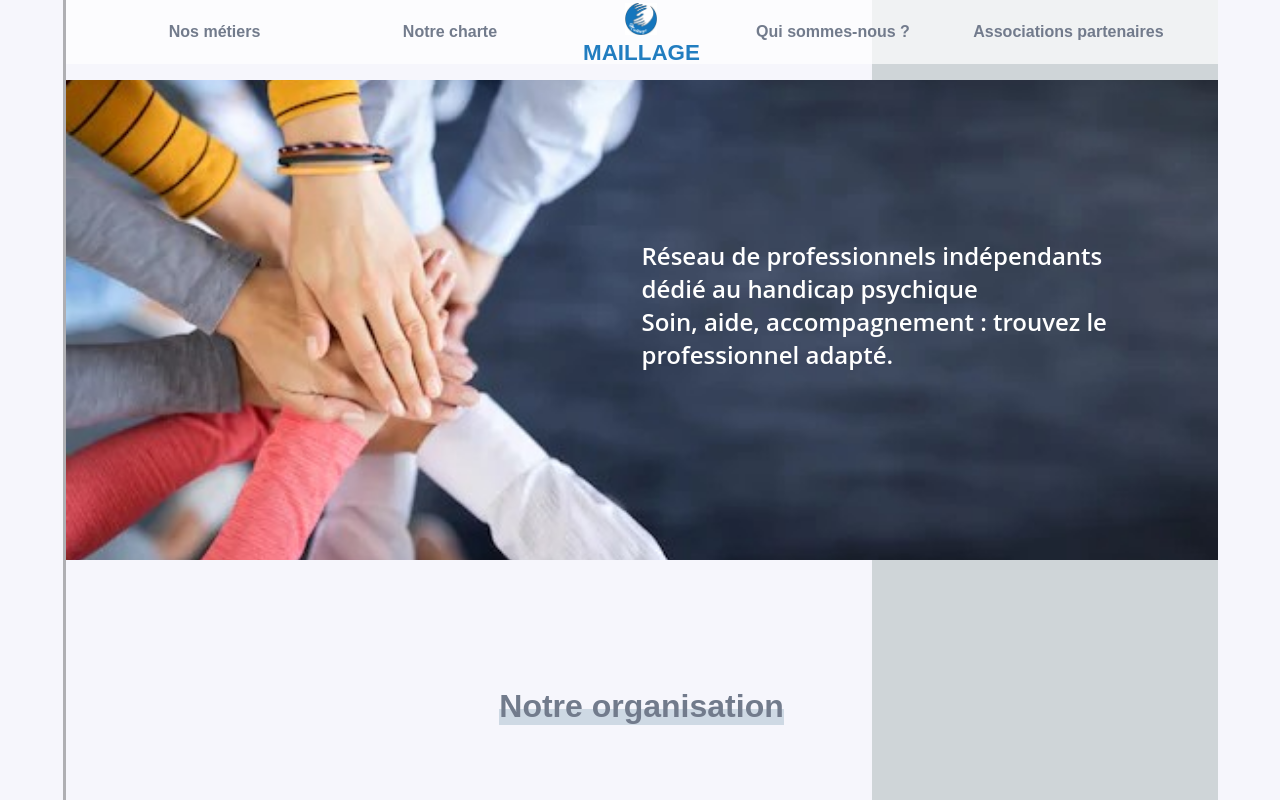
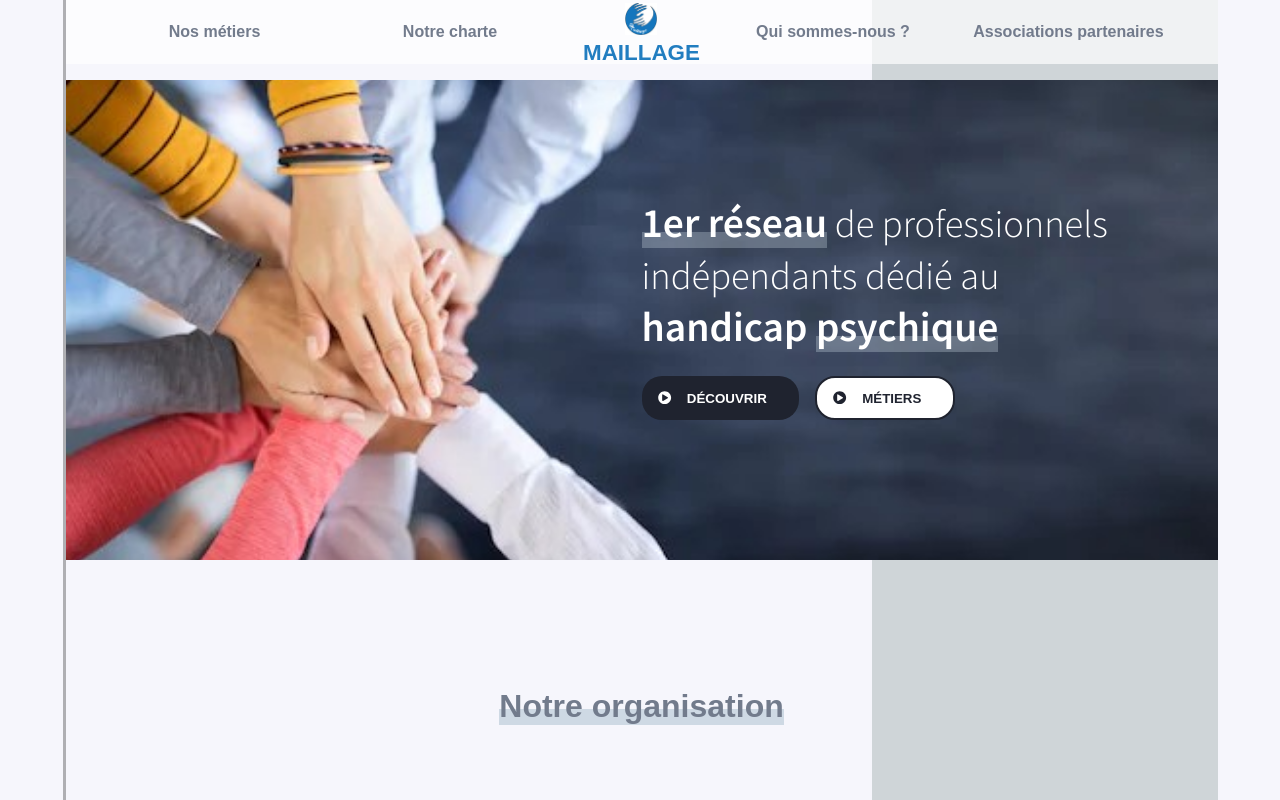
Before and after one commit to ElisePatrikainen/maillage_react, a React (Create React App) app: page / in a window 1280 px wide. Shown: the top 800 px of the page. Built offline with nearby package versions, Linux system fonts and the light colour scheme; grey boxes are pictures that could not be loaded.

Commit message:
feature: front-page cards

```diff
--- a/public/index.html
+++ b/public/index.html
@@ -24,6 +24,7 @@
       work correctly both with client-side routing and a non-root public URL.
       Learn how to configure a non-root public URL by running `npm run build`.
     -->
+    <link href="https://fonts.googleapis.com/css?family=Source+Sans+Pro:300,600&display=swap" rel="stylesheet">
     <title>React App</title>
   </head>
   <body>
--- a/src/App.css
+++ b/src/App.css
@@ -7,7 +7,7 @@ button {
   cursor: pointer;
 }
 
-h1::before, .before-title::before {
+h1::before, .title-underlined::before {
   content: " ";
   position: absolute;
   bottom: 0;
--- a/src/front-page/FrontPageContent.css
+++ b/src/front-page/FrontPageContent.css
@@ -8,17 +8,36 @@
     justify-content: center;
 }
 
-.fp-section button {
+button {
+    border-radius: 20px;
+    padding: 0.8rem 2rem;
+    text-transform: uppercase;
+    border: none;
+    font-weight: bold;
+}
+
+.icon {
+    margin-right: 1rem;
+}
+
+.section-button {
     background-color: #adadad;
-    border-radius: 20px;
-    padding: 1rem 3rem;
-    text-transform: uppercase;
     color: white;
-    border: none;
     right: 0;
     margin: 3rem 30% 1rem auto;
     display: block;
     transform: translateX(65%);
+}
+
+.dark {
+    color: white;
+    background-color: #1f232f;
+}
+
+.clear {
+    color: #1f232f;
+    border: 2px solid #1f232f;
+    background-color: rgba(255, 255, 255, 1);
 }
 
 /* fp-section 1 */
@@ -40,6 +59,48 @@
     margin: 1rem;
     font-family: 'Open Sans', sans-serif;
     font-weight: 600;
+    z-index: 1;
+}
+
+.with-large-image .text h1 {
+    color: white;
+    width: fit-content;
+    margin: 0;
+    display: inline;
+}
+
+.with-large-image .text h1:before {
+    opacity: 0.3;
+}
+
+#section-1 .title, #section-1 .title h1 {
+    font-family: 'Source Sans Pro', sans-serif;
+    font-weight: 300;
+    margin: 0;
+    font-size: 2.4rem;
+}
+#section-1 .title h1 {
+    font-family: 'Source Sans Pro', sans-serif;
+    font-weight: 600;
+    margin: 0;
+    font-size: 2.6rem;
+}
+
+#section-1 .title span {
+}
+
+#section-1-buttons-cont {
+    display: flex;
+    margin: 1.5rem 0;
+}
+
+#section-1-buttons-cont button {
+    margin-right: 1rem;
+}
+
+
+#section-1-buttons-cont button .icon {
+    margin-left: -1rem;
 }
 
 @media (min-width: 600px) {
--- a/src/front-page/FrontPageContent.js
+++ b/src/front-page/FrontPageContent.js
@@ -3,6 +3,8 @@ import './FrontPageContent.css';
 import Image1 from '../assets/images/front1bis.jpg';
 import Card from "../layout/Cards/Card";
 import cards_data from "../assets/data/frontPage";
+import {FontAwesomeIcon} from "@fortawesome/react-fontawesome";
+import {faPlayCircle} from "@fortawesome/free-solid-svg-icons";
 
 
 const content = (
@@ -12,8 +14,17 @@ const content = (
             <div className="with-large-image">
                 <img src={Image1}/>
                 <div className="text">
-                <div>Réseau de professionnels indépendants dédié au handicap psychique</div>
-                <div>Soin, aide, accompagnement : trouvez le professionnel adapté.</div>
+                    <div className="title">
+                        <h1>1er réseau</h1><span> de professionnels indépendants dédié au </span>
+                        <h1>handicap </h1><h1>psychique </h1>
+                    </div>
+                    <div id="section-1-buttons-cont">
+
+                        <button className="dark"><FontAwesomeIcon className="icon" icon={faPlayCircle}/>Découvrir
+                        </button>
+                        <button className="clear"><FontAwesomeIcon className="icon" icon={faPlayCircle}/>Métiers
+                        </button>
+                    </div>
                 </div>
             </div>
         </div>
@@ -27,7 +38,7 @@ const content = (
                     {cards_data.map((detail) => (<Card data={detail} large={true}/>))}
                 </div>
             </div>
-        <button>En savoir plus</button>
+            <button className="section-button">En savoir plus</button>
         </div>
 
         <div id="section-3" className="fp-section">
@@ -41,7 +52,7 @@ const content = (
                     <div>Soin, aide, accompagnement : trouvez le professionnel adapté.</div>
                 </div>
             </div>
-        <button>Bienvenue sur Maillage</button>
+            <button className="section-button">Bienvenue sur Maillage</button>
         </div>
 
         <footer>
--- a/src/layout/Helpers/Helpers.js
+++ b/src/layout/Helpers/Helpers.js
@@ -4,7 +4,7 @@ import {FontAwesomeIcon} from "@fortawesome/react-fontawesome";
 import "./Helpers.css";
 
 function PageH2Before() {
-    return <span className="before-title"><FontAwesomeIcon icon={faFan}/></span>;
+    return <span className="before-title title-underlined"><FontAwesomeIcon icon={faFan}/></span>;
 }
 
 export {PageH2Before};
```
Lines whose indentation alone changed are shown as unchanged.
